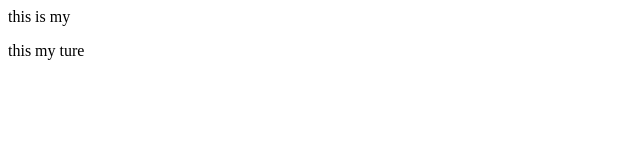
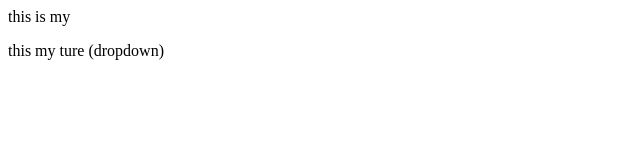
Before and after one commit to himanshurana15/localrepo, a plain HTML site: page index.html in a window 1280 px wide. Shown: the full height of the page, 0-640 px from the left. Drawn offline with Linux system fonts and the light colour scheme.

```diff
--- a/index.html
+++ b/index.html
@@ -1,2 +1,2 @@
 <P>this is my</P>
-<P> this my ture</P>
+<P> this my ture (dropdown)</P>
```
